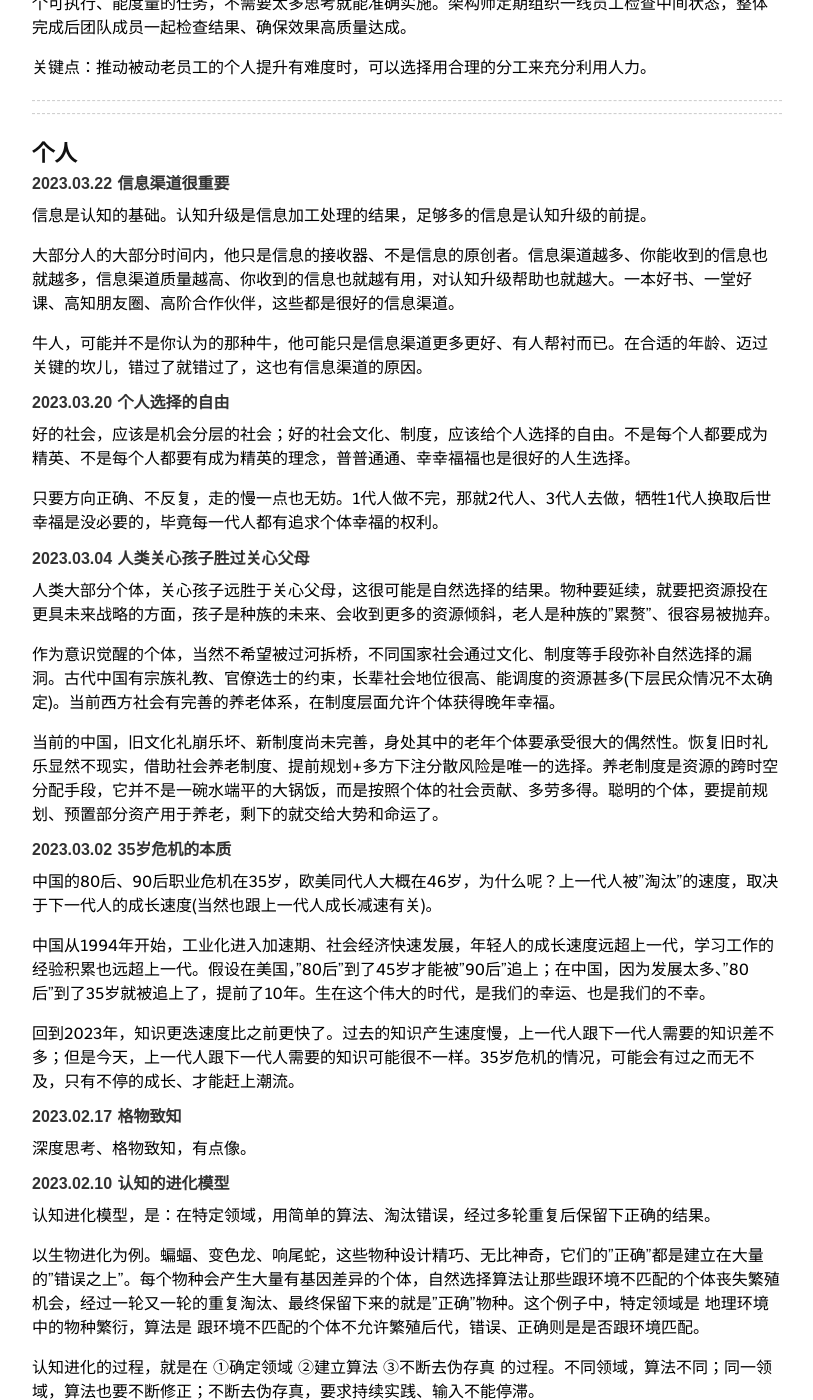
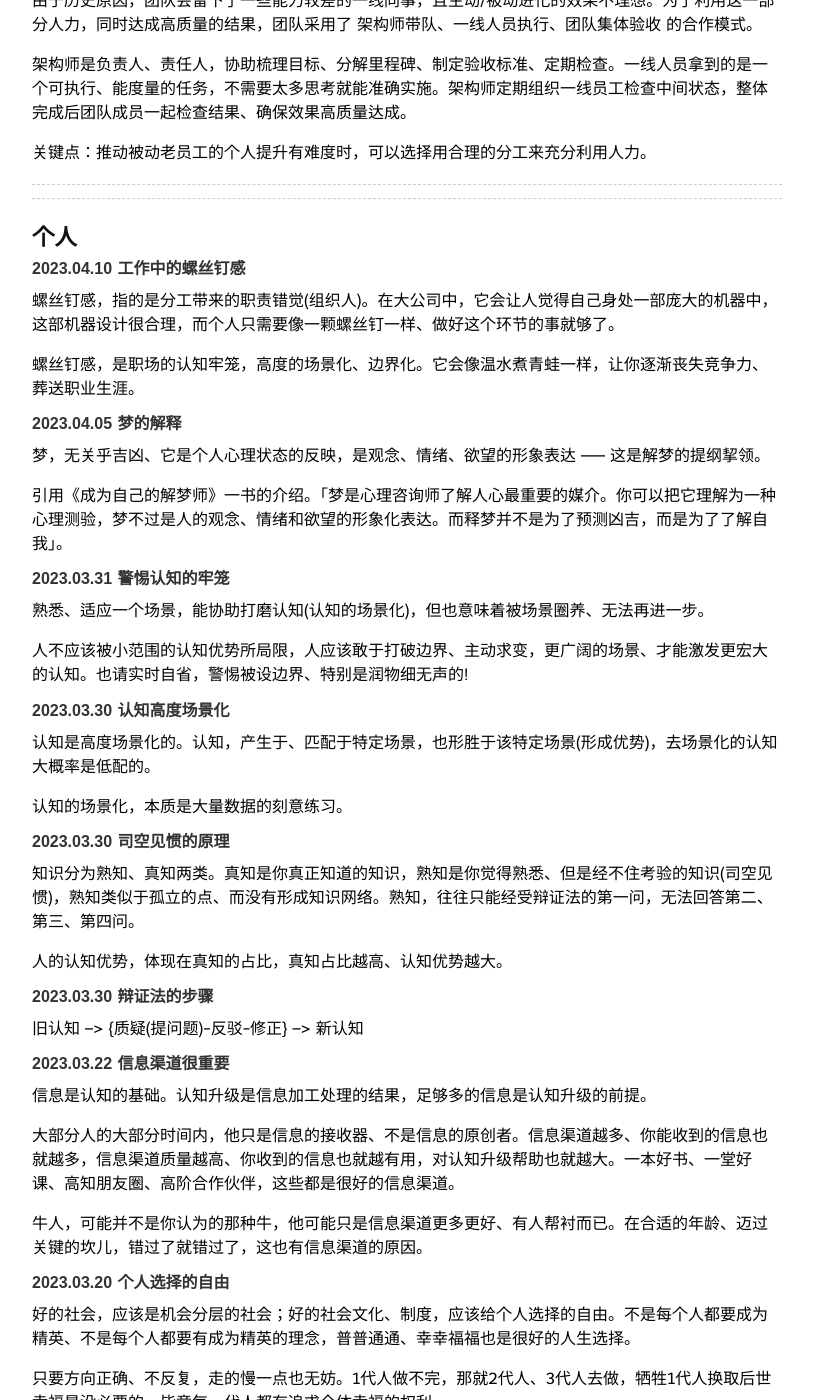
Before and after one commit to niean/niean.github.io, a Jekyll site: the page built from _posts/2020-03-15-op-tb.markdown, in a window 1280 px wide and 1400 px high, scrolled down 24696 px. Shown: the whole window, without its empty margins (233-1046 px from the left). Built offline with Jekyll 4.4.1, drawn with Linux system fonts in a browser that asks for light colours; comment, search, counter and statistics services are not loaded; some of the changed text lies outside the part shown.

Commit message:
集中提交

```diff
--- a/_posts/2020-03-15-op-tb.markdown
+++ b/_posts/2020-03-15-op-tb.markdown
@@ -13,12 +13,15 @@ tags:
 ------------------------------------------------------------------------------------------------------------
 
 ## 技术
+#### 2023.04.07 中台的定义
+技术中台，本质是功能复用，避免重复造轮子。中台的聚集形态，为规范、流程、架构、业务等提供了理想的管控场所。
+
+
 #### 2023.02.23 架构抽象的方法
-架构的核心是管理复杂度，核心能力是抽象能力。抽象有三种套路：
+架构的核心是管理复杂度，核心能力是抽象能力。抽象有二种套路：
 
-- 第一、通过归纳法找共性。从多个问题中找到共同的问题，提炼通用解决方案
-- 第二、通过演绎法找关系。从多个问题中找关系，把多个问题串成一个问题、系统化解决
-- 第三、通过归纳法找特性。先通过归纳法找到业务共性，然后分析共性之前的特性
+- 第一、通过归纳法找共性。从多个问题中找共性，提炼通用解决方案；方案是不完全解、可能不普适
+- 第二、通过演绎法找关系。从多个问题中找关系、推导假设，让后将这个假设应用于其它问题；假设不对、则后续全错
 
 归纳、演绎，说时容易做时难。
 
@@ -846,6 +849,40 @@ Dev同学可能对分阶段认识有误区，可能会站在技术或代码开
 ------------------------------------------------------------------------------------------------------------
 ------------------------------------------------------------------------------------------------------------
 ## 个人
+#### 2023.04.10 工作中的螺丝钉感
+螺丝钉感，指的是分工带来的职责错觉(组织人)。在大公司中，它会让人觉得自己身处一部庞大的机器中，这部机器设计很合理，而个人只需要像一颗螺丝钉一样、做好这个环节的事就够了。
+
+螺丝钉感，是职场的认知牢笼，高度的场景化、边界化。它会像温水煮青蛙一样，让你逐渐丧失竞争力、葬送职业生涯。
+
+
+#### 2023.04.05 梦的解释
+梦，无关乎吉凶、它是个人心理状态的反映，是观念、情绪、欲望的形象表达 —— 这是解梦的提纲挈领。
+
+引用《成为自己的解梦师》一书的介绍。「梦是心理咨询师了解人心最重要的媒介。你可以把它理解为一种心理测验，梦不过是人的观念、情绪和欲望的形象化表达。而释梦并不是为了预测凶吉，而是为了了解自我」。
+
+
+#### 2023.03.31 警惕认知的牢笼
+熟悉、适应一个场景，能协助打磨认知(认知的场景化)，但也意味着被场景圈养、无法再进一步。
+
+人不应该被小范围的认知优势所局限，人应该敢于打破边界、主动求变，更广阔的场景、才能激发更宏大的认知。也请实时自省，警惕被设边界、特别是润物细无声的!
+
+
+#### 2023.03.30 认知高度场景化
+认知是高度场景化的。认知，产生于、匹配于特定场景，也形胜于该特定场景(形成优势)，去场景化的认知大概率是低配的。
+
+认知的场景化，本质是大量数据的刻意练习。
+
+
+#### 2023.03.30 司空见惯的原理
+知识分为熟知、真知两类。真知是你真正知道的知识，熟知是你觉得熟悉、但是经不住考验的知识(司空见惯)，熟知类似于孤立的点、而没有形成知识网络。熟知，往往只能经受辩证法的第一问，无法回答第二、第三、第四问。
+
+人的认知优势，体现在真知的占比，真知占比越高、认知优势越大。
+
+
+#### 2023.03.30 辩证法的步骤
+旧认知 --> {质疑(提问题)-反驳-修正} --> 新认知
+
+
 #### 2023.03.22 信息渠道很重要
 信息是认知的基础。认知升级是信息加工处理的结果，足够多的信息是认知升级的前提。
 
--- a/_posts/2021-10-08-op-theory.markdown
+++ b/_posts/2021-10-08-op-theory.markdown
@@ -202,3 +202,9 @@ J曲线是一个经济学领域术语，定义是：一国货币贬值时，该
 第一性原理被炒的很火，主要得益于埃隆·马斯克。他曾在采访中提到自己特别推崇"第一性原理"："通过第一性原理，我把事情升华到最根本的真理，然后从最核心处开始推理"。运用第一性原理、而不是比较思维是非常重要的。我们在生活中总是倾向于比较，对别人已经做过的事情我们也都去做，这样只能产生细小的迭代发展。第一性原理则先回归本质、再从本质一层层往上分解"。以特斯拉汽车为例。十几年前，传统锂电池价格长期居高不下，这很大程度影响了特斯拉电动车的大众化之路。于是，创始人马斯克回归到电池组的基本要素，思考电池组是由哪些材料组成的、这些原料的市场价格是多少。结果他发现，如果从伦敦金属交易所购买电池组所需的碳、镍、铝等原材料，再由特斯拉自己建厂研发制造，而不是直接购买供应链产品，电池价格可以下降30%。
 
 第一性原理出自自然科学，也称为基本原理、基本法则。它强调，从最基本的物理、化学原理出发，推导出更复杂的规律和结论，而不是通过归纳或演绎得到结论。
+
+
+## 维克的理论之钟
+著名管理学家卡尔·维克，提出过一个"理论之钟"模型、用于评判理论标准。理论之钟指的是：理论的一般性、准确性、简单性，三者不可兼得（类似分布式CAP理论）。
+
+![page](https://raw.githubusercontent.com/niean/niean.github.io/master/images/20211008/微克的理论之钟.png)
```
Also changed, not shown: images/20200315/微克的理论之钟.png (added), images/20211008/微克的理论之钟.png (added), 3 other files.
